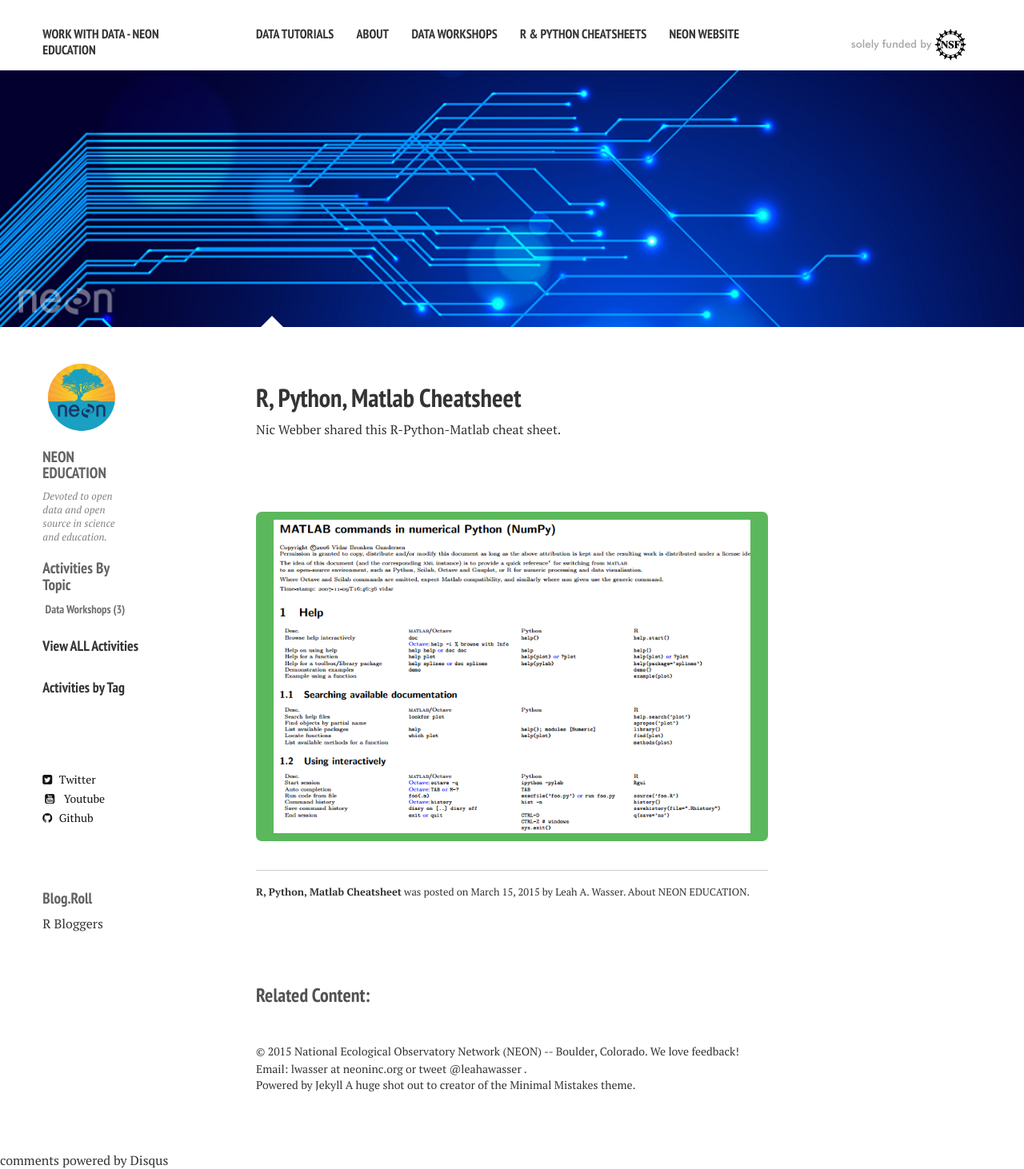
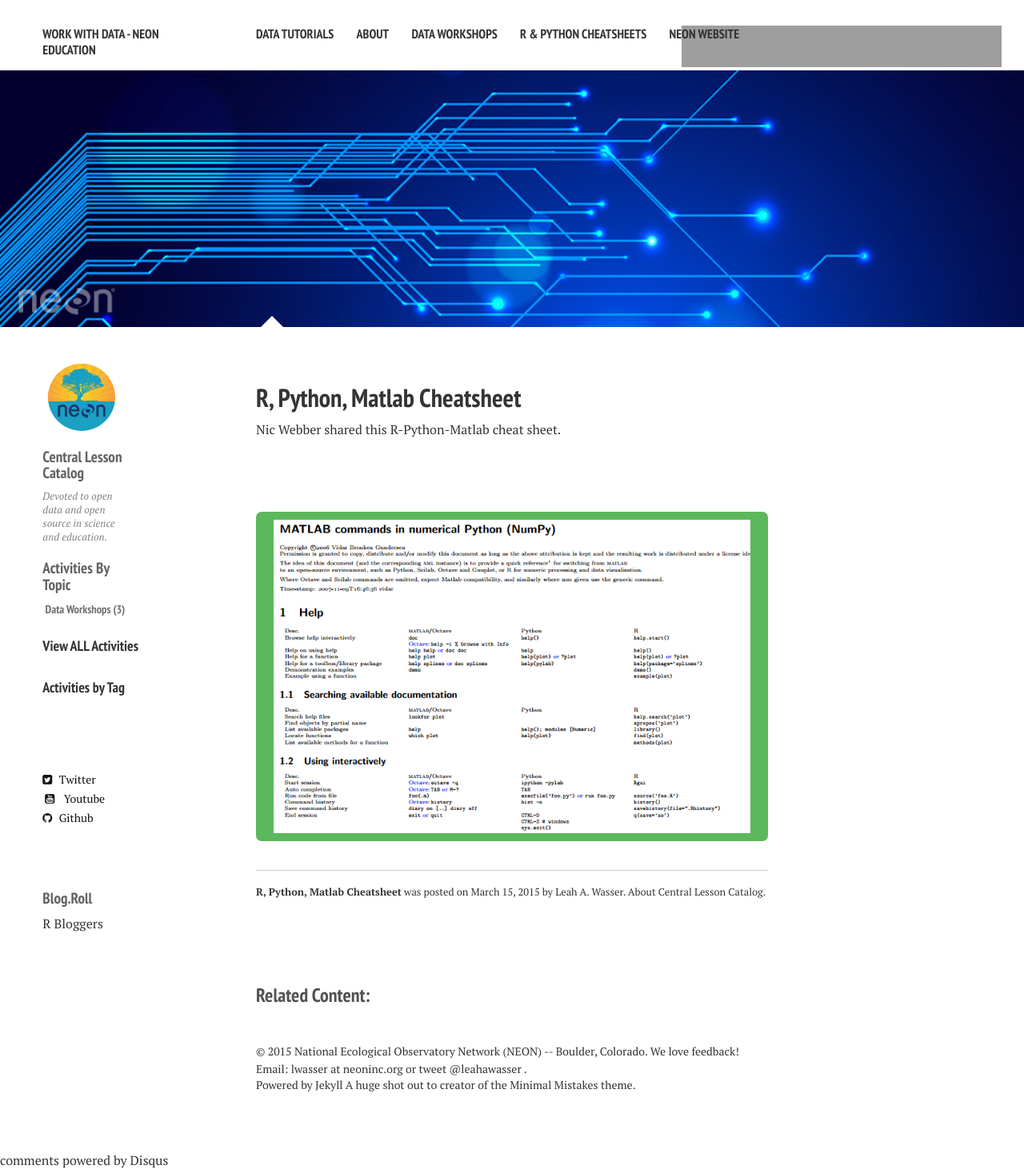
Before and after one commit to data-training/data-lesson-catalog, a Jekyll site: the page built from _posts/cheatSheets/2015-03-15-lesson1.md, in a window 1280 px wide. Shown: the whole page at 80% size. Built offline with Jekyll 4.4.1, drawn with Linux system fonts in a browser that asks for light colours; nearby versions of some CDN libraries; a script that is not in the unit is left out; comment, search, counter and statistics services are not loaded; grey boxes are pictures that could not be loaded.

Commit message:
fixed config to rec new url

```diff
--- a/_config.yml
+++ b/_config.yml
@@ -3,21 +3,21 @@ description: 	A test development site that will host education materials that su
 #Comment out url when working locally to resolve base urls correctly ok
 #use this when pushing to git for live version
 
-url:       http://neondataskills.org
-baseurl:	http://neondataskills.org
+url:       http://lwasser.github.io/Data-Lessons-Org/
+baseurl:	http://lwasser.github.io/Data-Lessons-Org/
 
 #use this when working locally
 #just uncomment the first localhost.
 #url: http://localhost:4000
 #baseurl: http://localhost:4000
 
-disqus_shortname: neondataskills
+disqus_shortname: DataLessons
 
 # Social networking links are used in author-bio sidebar. Update and remove as you like.
 
 # Owner/author information
 owner:
-  name: NEON EDUCATION
+  name: Central Lesson Catalog
   avatar: profilePic_circle.png
   bio: "Devoted to open data and open source in science and education."
   email: "lwasser@neoninc.org"
```
